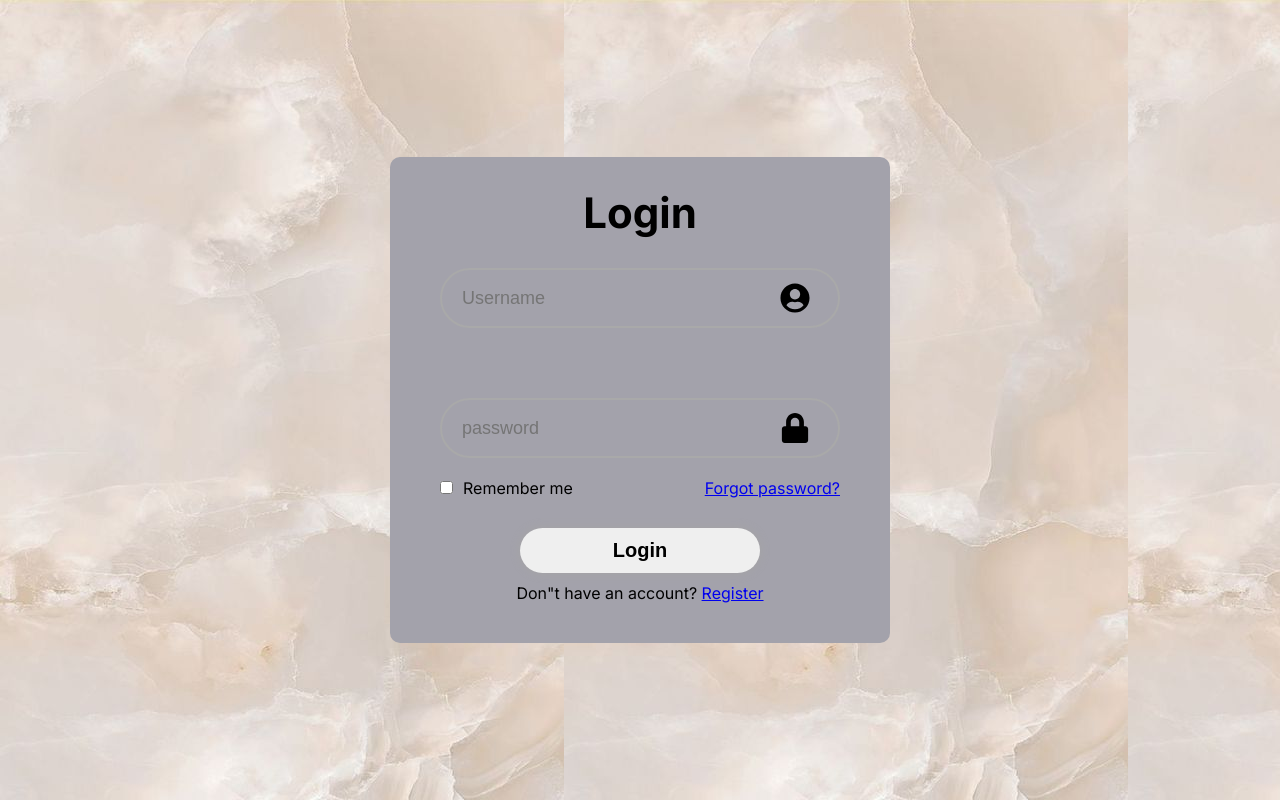
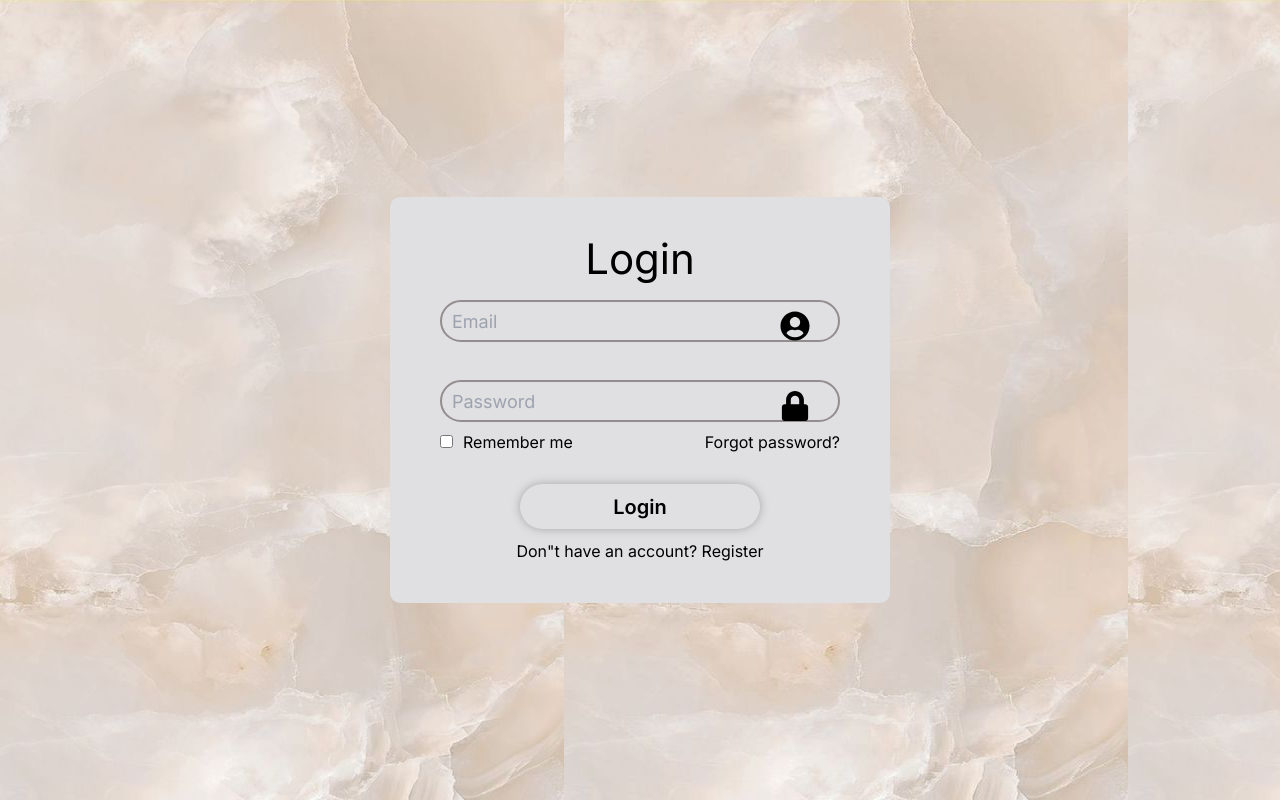
Before and after one commit to ValgusNguyen/LoginPage, a Next.js app: page / in a window 1280 px wide. Built offline with nearby package versions, Linux system fonts and the light colour scheme.

Commit message:
feat: register input

```diff
--- a/package.json
+++ b/package.json
@@ -12,7 +12,9 @@
     "next": "14.1.4",
     "react": "^18",
     "react-dom": "^18",
-    "react-icons": "^5.0.1"
+    "react-hook-form": "^7.51.3",
+    "react-icons": "^5.0.1",
+    "zod": "^3.22.4"
   },
   "devDependencies": {
     "@types/node": "^20",
--- a/src/app/component/login.css
+++ b/src/app/component/login.css
@@ -10,11 +10,13 @@ body {
   align-items: center;
   min-height: 100vh;
   background: url('/pic.jpg') ;
+  font-family: "Poppins", sans-serif;
+  font-style: normal;
 }
 
 .wrap {
   width: 500px;
-  background-color: rgb(163, 162, 171);
+  background-color: rgb(224, 223, 226);
   border-radius: 10px;
   padding: 30px 50px;
 }
@@ -27,9 +29,9 @@ body {
 .wrap .info {
   position: relative;
   width: 100%;
-  height: 100px;
+  height: 70px;
   /* background-color: rgb(242, 171, 171); */
-  margin: 30px 0px;
+  margin: 10px 0px;
 }
 
 .info input {
@@ -38,10 +40,10 @@ body {
   background: transparent;
   border: none;
   outline: none;
-  border: 2px solid rgb(169, 169, 169);
+  border: 2px solid rgb(147, 141, 141);
   border-radius: 40px;
   font-size: 18px;
-  padding: 20px;
+  padding: 10px;
 }
 
 .info .icon {
@@ -55,7 +57,7 @@ body {
   display: flex;
   justify-content: space-between;
   font-size: 16px;
-  margin: -50px 0 30px;
+  margin: -30px 0 30px;
 }
 
 .reme label input {
--- a/src/app/component/login.tsx
+++ b/src/app/component/login.tsx
@@ -1,19 +1,25 @@
 import React, { useState } from "react";
 import "./login.css";
 import { FaUserCircle, FaLock } from "react-icons/fa";
+import {useForm} from 'react-hook-form'
+import { z } from "zod";
 
 const Login = () => {
+
+  const {register, handleSubmit, formState: {errors} } = useForm()
+  const onSubmit = (data: any) => console.log(data)
+
   return (
     <div className="wrap">
-      <form action="">
+      <form onSubmit={handleSubmit(onSubmit)}>
         <h1>Login</h1>
           <div className="info">
             <FaUserCircle className="icon" />
-            <input type="text" placeholder="Username" required />
+            <input type="email" {...register("email")} placeholder="Email" required />
           </div>
           <div className="info">
             <FaLock className="icon" />
-            <input type="password" placeholder="password" required />
+            <input type="password" {...register("password")} placeholder="Password" required />
           </div>
         <div className="reme">
           <label><input type="checkbox" />Remember me</label>
--- a/src/app/page.tsx
+++ b/src/app/page.tsx
@@ -1,5 +1,7 @@
+"use client"
 import Image from "next/image";
 import  Login  from "./component/login";
+
 
 export default function Home() {
   return (
```
Also changed, not shown: src/app/globals.css (+1 -27 lines), 1 other file (tests, documents, lock files or other folders).
